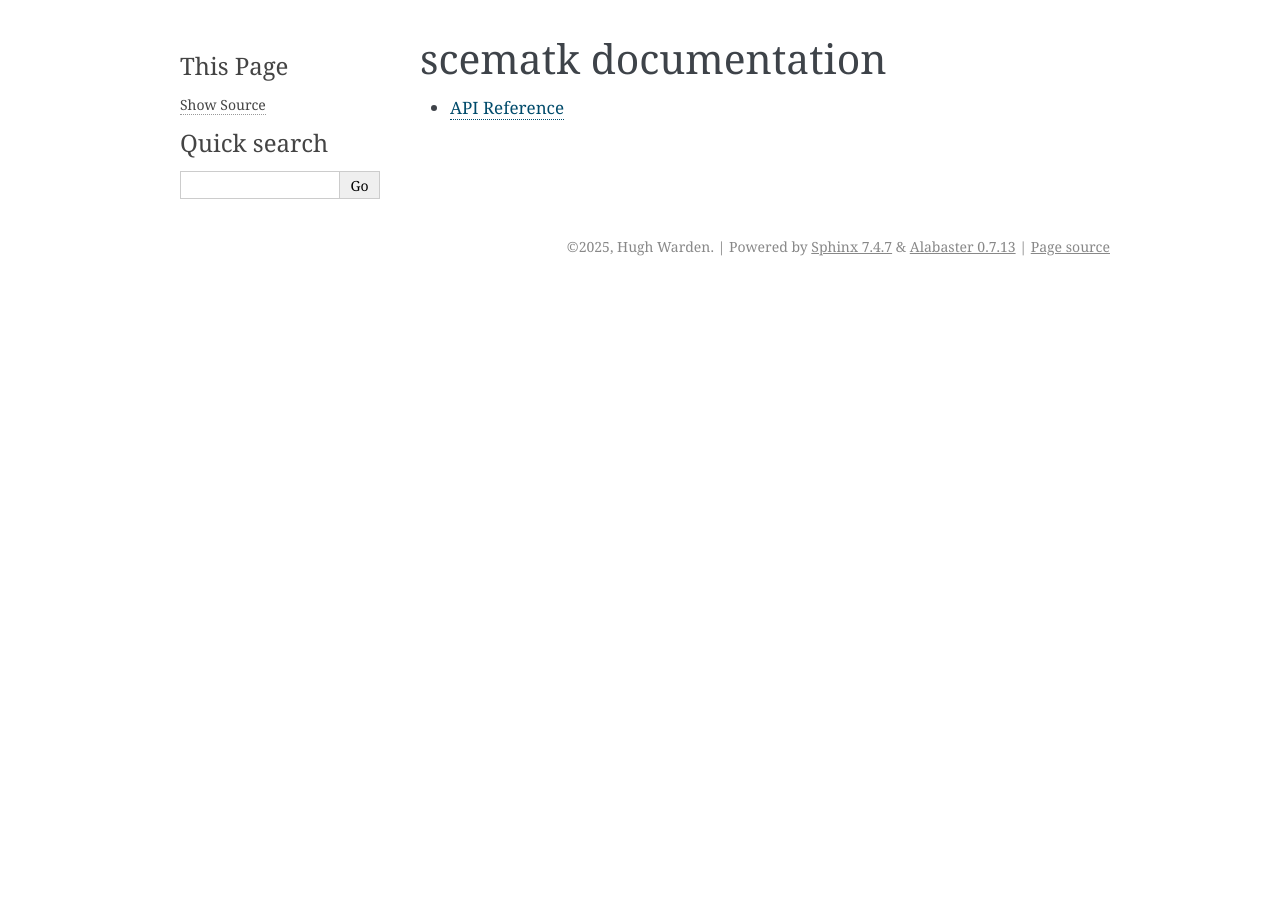
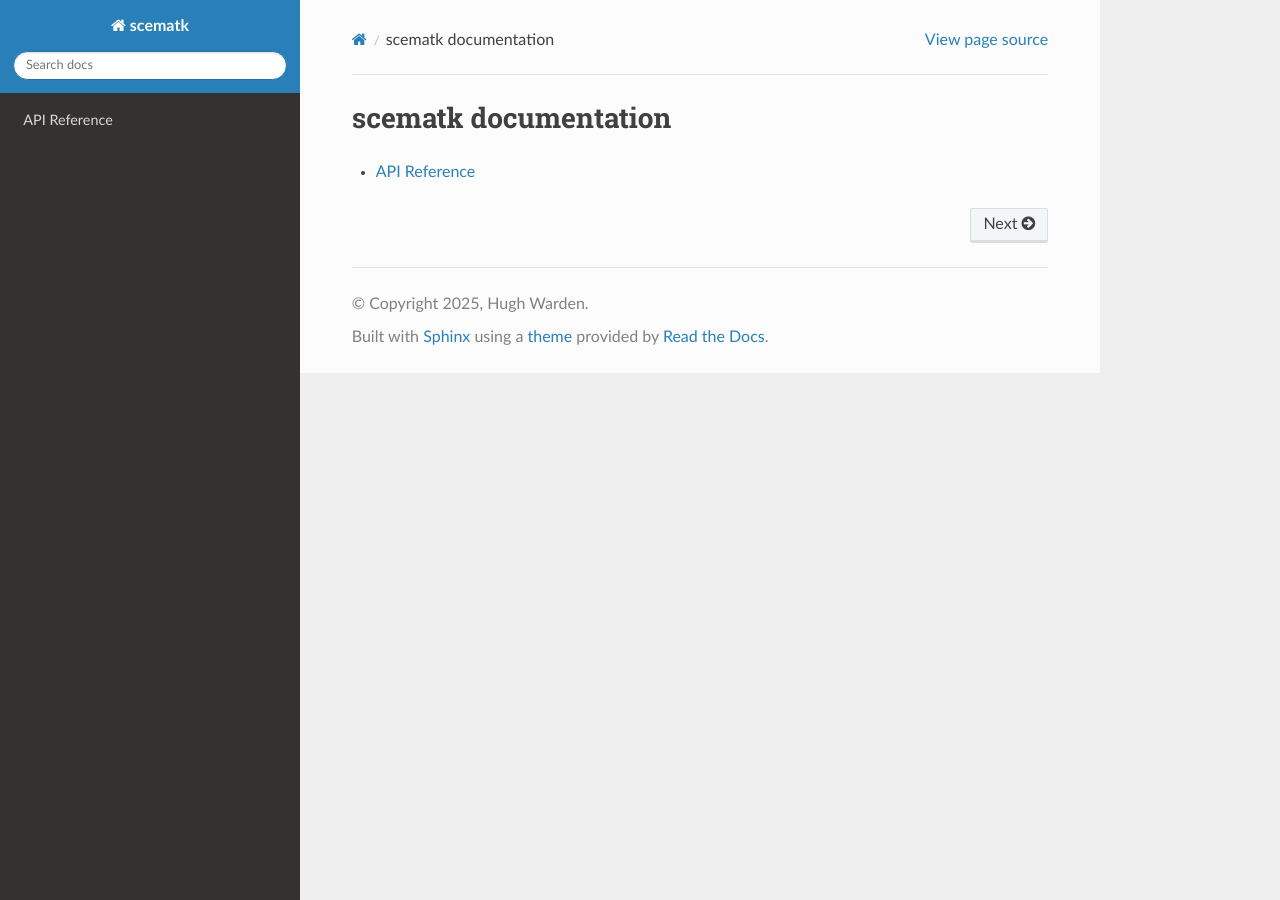
Before and after one commit to SCEMA-WSI/scematk, a Sphinx documentation site: the page built from docs/source/index.rst, in a window 1280 px wide. Built offline with Sphinx 7.4.7 and the Read the Docs theme 3.1.0, drawn with Linux system fonts in a browser that asks for light colours; some of the changed lines change nothing that is shown.

Commit message:
update WTD

```diff
--- a/docs/requirements.txt
+++ b/docs/requirements.txt
@@ -1,3 +1,2 @@
--e .
-sphinx
-sphinx_rtd_theme
+Sphinx>=7.2,<7.4
+sphinx-rtd-theme>=1.2,<2.0
--- a/docs/source/conf.py
+++ b/docs/source/conf.py
@@ -5,7 +5,8 @@
 
 import os
 import sys
-sys.path.insert(0, os.path.abspath('../../scematk'))
+# Add project root to sys.path so autodoc can import the package without installing it
+sys.path.insert(0, os.path.abspath('../..'))
 
 # -- Project information -----------------------------------------------------
 # https://www.sphinx-doc.org/en/master/usage/configuration.html#project-information
@@ -28,7 +29,7 @@ exclude_patterns = []
 # -- Options for HTML output -------------------------------------------------
 # https://www.sphinx-doc.org/en/master/usage/configuration.html#options-for-html-output
 
-html_theme = 'alabaster'
+html_theme = 'sphinx_rtd_theme'
 html_static_path = ['_static']
 
 extensions = [
@@ -45,3 +46,23 @@ autodoc_default_options = {
     'inherited-members': True,
     "show-inheritance": True,
 }
+
+# Avoid importing heavy/optional dependencies on Read the Docs
+autodoc_mock_imports = [
+    "csbdeep",
+    "dask",
+    "dask_image",
+    "dask_jobqueue",
+    "matplotlib",
+    "matplotlib_scalebar",
+    "numpy",
+    "openslide",
+    "requests",
+    "skimage",
+    "scipy",
+    "shapely",
+    "stardist",
+    "tensorflow",
+    "tqdm",
+    "zarr",
+]
```
Also changed, not shown: .readthedocs.yaml.
